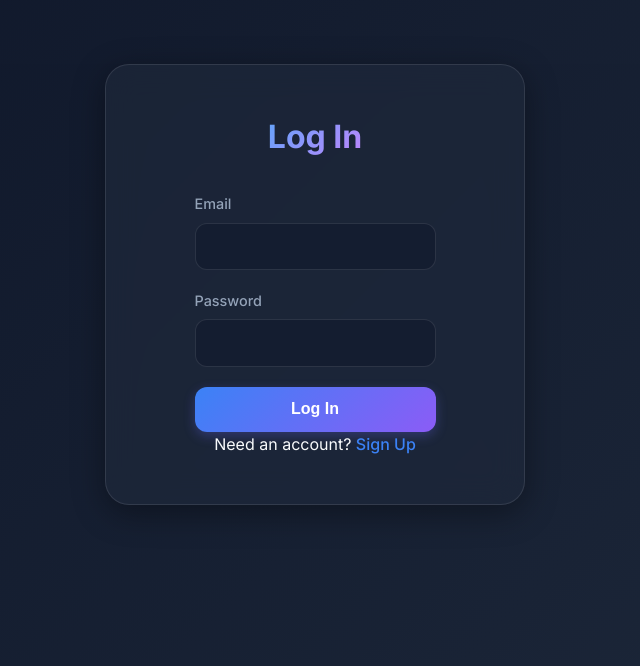
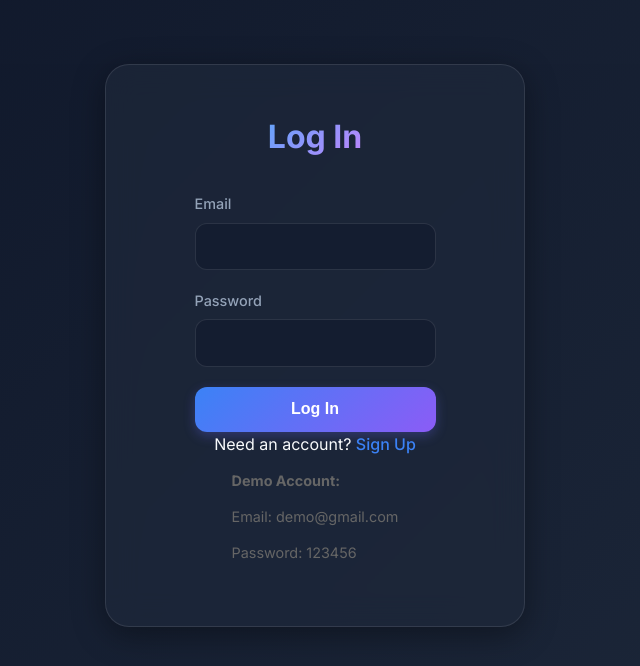
Before and after one commit to TanmayTiwarii/Realtime-Notes, a React (Vite) app in the folder client/: page /login in a window 1280 px wide. Shown: the top 666 px of the page, without its empty margins (325-965 px from the left). Built offline with nearby package versions, Linux system fonts and the light colour scheme; no server answers.

Commit message:
added demo account

```diff
--- a/client/src/pages/Login.jsx
+++ b/client/src/pages/Login.jsx
@@ -43,6 +43,11 @@ export default function Login() {
             <div className="w-100 text-center mt-2">
                 Need an account? <Link to="/signup">Sign Up</Link>
             </div>
+            <div className="demo-info text-center mt-3" style={{ fontSize: '0.9em', color: '#666' }}>
+                <p className="mb-0"><strong>Demo Account:</strong></p>
+                <p className="mb-0">Email: demo@gmail.com</p>
+                <p className="mb-0">Password: 123456</p>
+            </div>
         </div>
     );
 }
```
